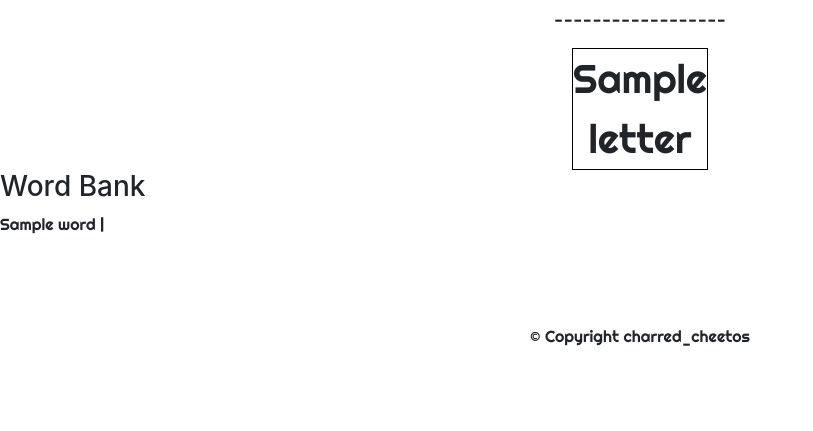
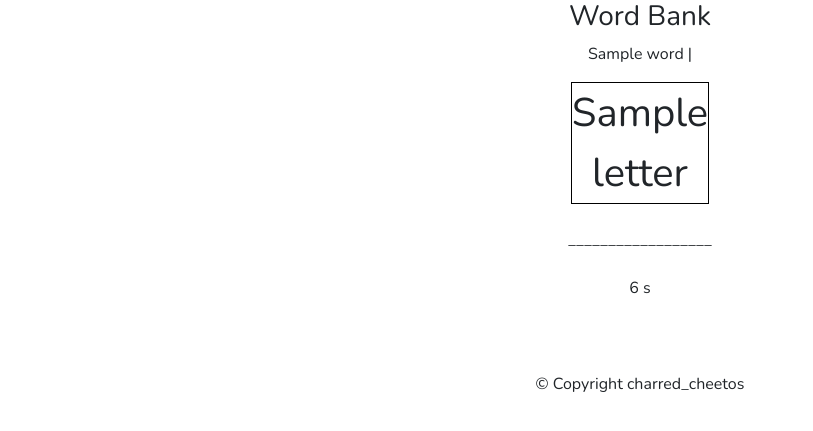
Before and after one commit to JohnsonLi/charred_cheetos, a Flask app: template templates/game.html in a window 1280 px wide. Shown: the top 431 px of the page, without its empty margins (0-813 px from the left). Run offline with Flask 2, Linux system fonts and the light colour scheme; the template is opened without the code that fills it: most values are stand-ins (such as "Sample title", 1, 10 or a date in 2020); some libraries are stand-ins or nearby versions.

Commit message:
added timer

```diff
--- a/doc/devlog.txt
+++ b/doc/devlog.txt
@@ -119,3 +119,8 @@ johnsonL-- 2019-01-13 15:58
 --------------------------------------------------------------
 Game.html wordsearch actually works now.
 ==============================================================
+
+johnsonL-- 2019-01-13 19:59
+--------------------------------------------------------------
+Added timer to the game
+==============================================================
--- a/static/game.js
+++ b/static/game.js
@@ -2,6 +2,7 @@ const body = document.querySelector('body');
 const puzzle = document.getElementById('puzzle');
 const letters = document.querySelectorAll('.letter');
 const selectedLetters = document.getElementById('selected');
+const timer = document.getElementById('timer-number');
 
 let anchor = null;
 let selected = [];
@@ -16,9 +17,6 @@ let directionList = ["right", "uprightdiag", "up", "upleftdiag", "left", "downle
 let directionChosen = false;
 let currentDirection;
 let lockedDirection = null;
-
-// init for flask
-console.log(words)
 
 // ============== event listeners for interacting with puzzle ==============
 letters.forEach(item => {
@@ -156,6 +154,9 @@ let check = () => {
     }
     // console.log(correct);
     // console.log(words);
+    if(words.length == 0){
+        clearInterval(timerInterval);
+    }
 
     directionChosen = false;
     selectedLetters.innerHTML = '__________________';
@@ -207,3 +208,8 @@ let getDirection = angle => {
     var val = Math.floor((angle / 45) + 0.5);
     return directionList[(val % 8)];
 };
+
+let timerInterval = setInterval(() => {
+    console.log(timer.innerHTML)
+    timer.innerHTML = (parseInt(timer.innerHTML) + 1).toString()
+}, 1000);
--- a/static/style.css
+++ b/static/style.css
@@ -1,11 +1,15 @@
 @import url('https://fonts.googleapis.com/css?family=Nunito|Righteous');
 
 * {
-  font-family: 'Righteous';
+  font-family: 'Nunito';
+  -webkit-user-select: none;
+  -moz-user-select: none;
+  -ms-user-select: none;
+  user-select: none;
 }
 
 .center {
-    text-align: center;
+  text-align: center;
 }
 
 table {
@@ -19,8 +23,8 @@ table {
 }
 
 td {
-  height: 70px;
-  width: 70px;
+  height: 60px;
+  width: 60px;
 
   padding: 0px;
 
@@ -31,13 +35,18 @@ td {
   cursor: pointer;
 }
 
-* {
-  -webkit-user-select: none;
-  -moz-user-select: none;
-  -ms-user-select: none;
-  user-select: none;
-}
-
 #selected {
   text-align: center;
 }
+
+#puzzle {
+}
+
+#word-bank {
+  text-align: center;
+  overflow: auto;
+}
+
+#timer {
+  text-align: center;
+}
--- a/templates/game.html
+++ b/templates/game.html
@@ -10,9 +10,13 @@
 </style>
 {% block content %}
 <div>
-  <div id="selected">__________________</div>
-  <br />
-  <table id="puzzle" border="0">
+
+  <div id="word-bank">
+      <h3>Word Bank</h3>
+      <p>{% for word in wb %} {{ word }} | {% endfor %}</p>
+  </div>
+  <div id="puzzle">
+    <table>
       <tbody>
         {% for row in board %}
         <tr>
@@ -24,11 +28,20 @@
       </tbody>
     </table>
   </div>
+  <br>
+  <div id="selected">__________________</div>
+  <br>
+  <div id="timer">
+    <span id="timer-number"> 0 </span> s
+  </div>
 
-<h3>Word Bank</h3>
-<p>{% for word in wb %} {{ word }} | {% endfor %}</p>
+
+</div>
+
+
 
 <script>
+  // shows syntax error but it's how jinja works
   let words = {{wb|safe}};
 </script>
 <script src="../static/game.js"></script>
--- a/util/puzzle.py
+++ b/util/puzzle.py
@@ -30,8 +30,8 @@ def generate(word_bank, trials, ws):
                 break
     fillRandom(ws)
     result = {}
-    result['puzzle'] = ws
-    result['words'] = wb
+    result['puzzle'] = [[letter.upper() for letter in row] for row in ws]
+    result['words'] = [word.upper() for word in wb]
 
     return result
 
```
Lines whose indentation alone changed are shown as unchanged.
